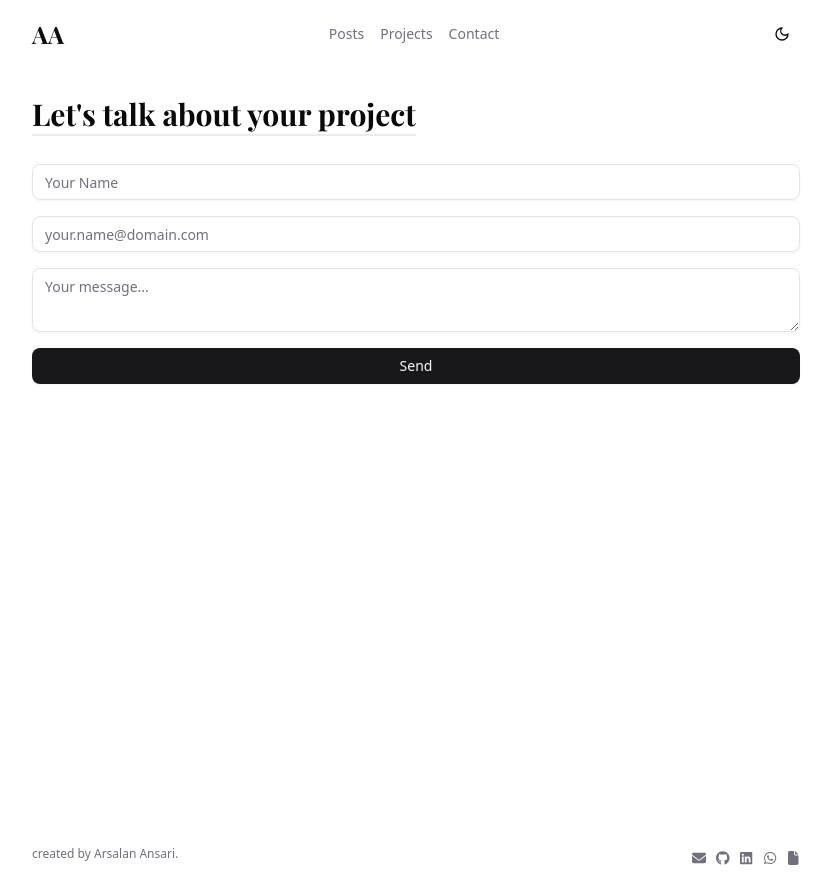
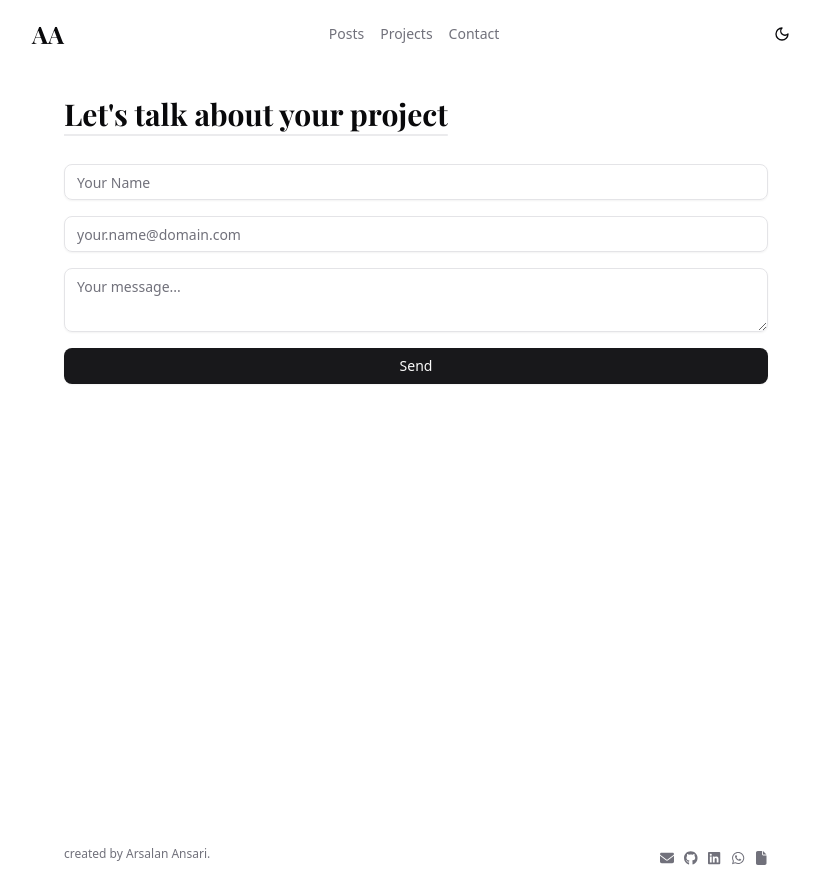
Before and after one commit to arsalanansariofficial/arsalanansariofficial, a Next.js app: page /contact in a window 1280 px wide. Shown: the whole page, without its empty margins (224-1055 px from the left). Built offline with nearby package versions, Linux system fonts and the light colour scheme; a web font is replaced by a local one.

Commit message:
Fix padding

```diff
--- a/app/contact/page.tsx
+++ b/app/contact/page.tsx
@@ -42,8 +42,8 @@ export default function Page() {
   }
 
   return (
-    <main className="grow">
-      <section className="container mx-auto max-w-3xl space-y-8">
+    <main className="container mx-auto max-w-3xl grow px-8">
+      <section className="space-y-8">
         <header className="space-y-8">
           <h1 className="decoration-border/75 font-serif text-3xl font-bold underline decoration-2 underline-offset-8">
             Let&apos;s talk about your project
--- a/app/layout.tsx
+++ b/app/layout.tsx
@@ -25,7 +25,7 @@ export default function RootLayout({ children }: Props) {
   return (
     <html lang="en" suppressHydrationWarning>
       <body
-        className={`${inter.variable} ${playfair.variable} relative top-24 flex min-h-screen flex-col px-8 antialiased`}
+        className={`${inter.variable} ${playfair.variable} relative top-24 flex min-h-screen flex-col antialiased`}
       >
         <ThemeProvider enableSystem attribute="class" defaultTheme="system">
           <Header />
--- a/app/page.tsx
+++ b/app/page.tsx
@@ -10,7 +10,7 @@ export default function Home() {
   const projects = data.projects.slice(0, 5);
 
   return (
-    <main className="container mx-auto max-w-3xl grow space-y-8">
+    <main className="container mx-auto max-w-3xl grow space-y-8 px-8">
       <section className="gap-8 space-y-8 sm:flex sm:items-center sm:space-y-0">
         <header className="relative h-60 max-w-min min-w-44 sm:order-1 sm:max-w-none">
           <Image
--- a/app/posts/[slug]/page.tsx
+++ b/app/posts/[slug]/page.tsx
@@ -24,7 +24,7 @@ export default async function Page({ params }: Props) {
   );
 
   return (
-    <main>
+    <main className="px-8">
       <section className="container mx-auto max-w-3xl space-y-4">
         <header className="space-y-2">
           <Link
--- a/app/posts/page.tsx
+++ b/app/posts/page.tsx
@@ -19,7 +19,7 @@ export default function Page() {
   }
 
   return (
-    <main className="container mx-auto max-w-3xl grow">
+    <main className="container mx-auto max-w-3xl grow px-8">
       <section className="space-y-4">
         <header className="space-y-4">
           <h1 className="decoration-border/75 font-serif text-3xl font-bold underline decoration-2 underline-offset-8">
--- a/app/projects/[slug]/page.tsx
+++ b/app/projects/[slug]/page.tsx
@@ -24,7 +24,7 @@ export default async function Page({ params }: Props) {
   );
 
   return (
-    <main>
+    <main className="px-8">
       <section className="container mx-auto max-w-3xl space-y-4">
         <header className="space-y-2">
           <Link
--- a/app/projects/page.tsx
+++ b/app/projects/page.tsx
@@ -19,7 +19,7 @@ export default function Page() {
   }
 
   return (
-    <main className="container mx-auto max-w-3xl grow">
+    <main className="container mx-auto max-w-3xl grow px-8">
       <section className="space-y-4">
         <header className="space-y-4">
           <h1 className="decoration-border/75 font-serif text-3xl font-bold underline decoration-2 underline-offset-8">
--- a/components/footer.tsx
+++ b/components/footer.tsx
@@ -6,7 +6,7 @@ import data from '@/data.json';
 
 export default function Footer() {
   return (
-    <footer className="container mx-auto my-8 max-w-3xl space-y-4 sm:flex sm:items-center sm:justify-between sm:gap-2 sm:space-y-0">
+    <footer className="container mx-auto max-w-3xl space-y-4 p-8 sm:flex sm:items-center sm:justify-between sm:gap-2 sm:space-y-0">
       <ul className="mx-auto flex max-w-fit gap-2 sm:order-1 sm:mx-0 sm:max-w-none">
         <li className="h-4 w-4">
           <a
```
